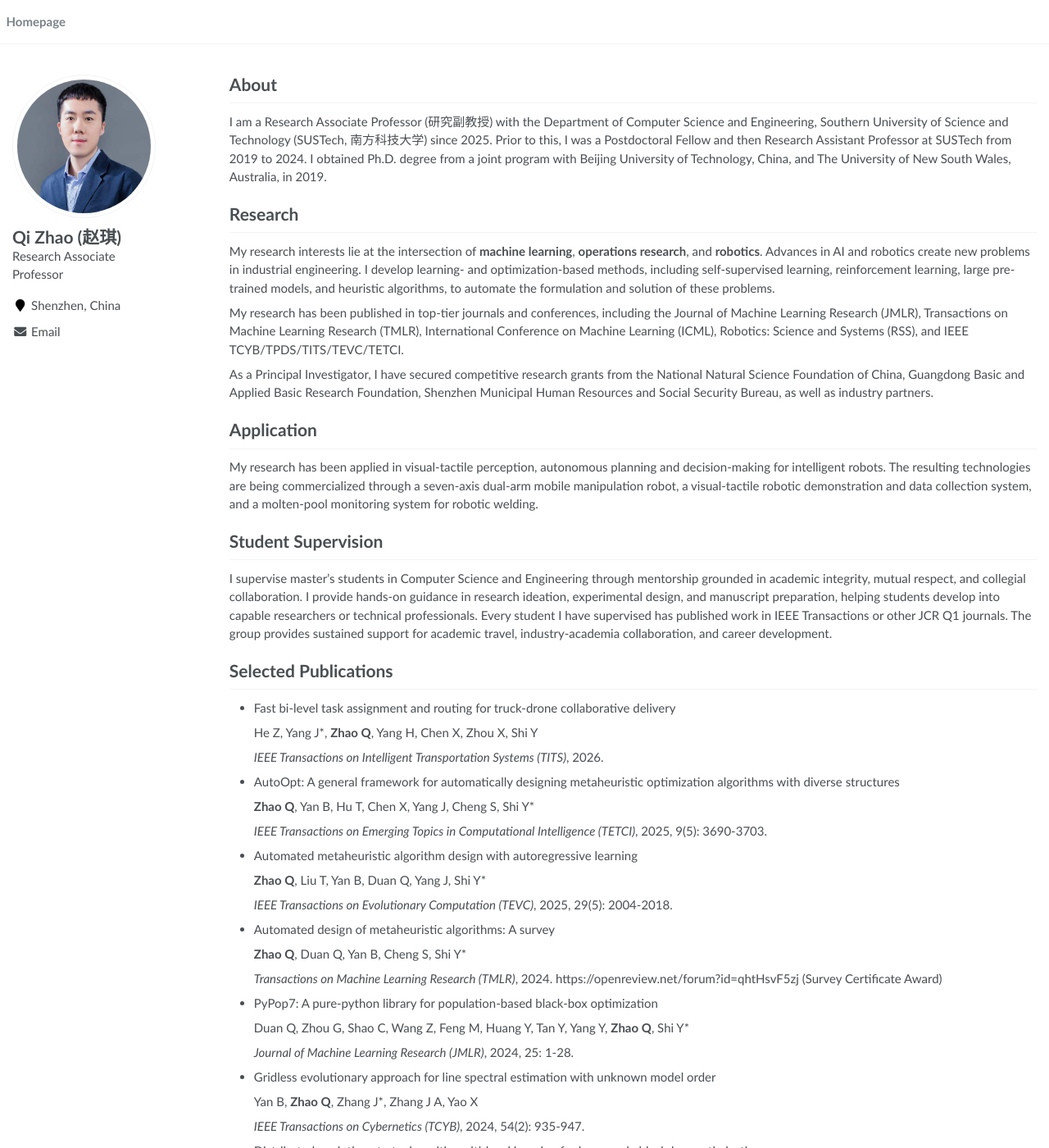
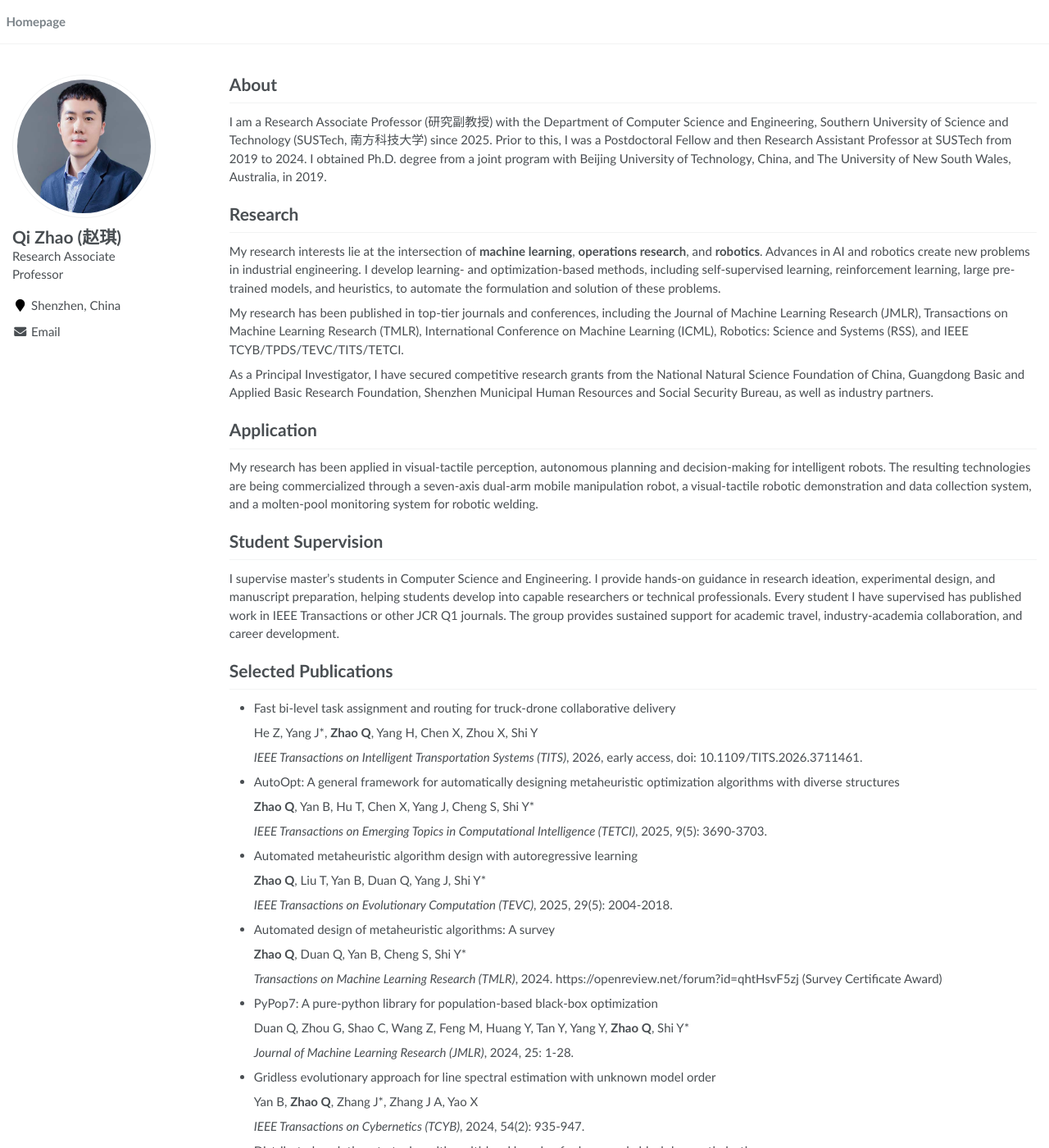
Before and after one commit to auto4opt/auto4opt, a Jekyll site: the page built from _pages/about.md, in a window 1280 px wide and 1400 px high. Shown: the whole window at 82% size. Built offline with Jekyll 4.4.1, drawn with Linux system fonts in a browser that asks for light colours.

Commit message:
revise publication

```diff
--- a/_pages/about.md
+++ b/_pages/about.md
@@ -23,9 +23,9 @@ I am a Research Associate Professor (研究副教授) with the Department of Com
 
 
 # Research
-My research interests lie at the intersection of **machine learning**, **operations research**, and **robotics**. Advances in AI and robotics create new problems in industrial engineering. I develop learning- and optimization-based methods, including self-supervised learning, reinforcement learning, large pre-trained models, and heuristic algorithms, to automate the formulation and solution of these problems.
+My research interests lie at the intersection of **machine learning**, **operations research**, and **robotics**. Advances in AI and robotics create new problems in industrial engineering. I develop learning- and optimization-based methods, including self-supervised learning, reinforcement learning, large pre-trained models, and heuristics, to automate the formulation and solution of these problems.
 
-My research has been published in top-tier journals and conferences, including the Journal of Machine Learning Research (JMLR), Transactions on Machine Learning Research (TMLR), International Conference on Machine Learning (ICML), Robotics: Science and Systems (RSS), and IEEE TCYB/TPDS/TITS/TEVC/TETCI.
+My research has been published in top-tier journals and conferences, including the Journal of Machine Learning Research (JMLR), Transactions on Machine Learning Research (TMLR), International Conference on Machine Learning (ICML), Robotics: Science and Systems (RSS), and IEEE TCYB/TPDS/TEVC/TITS/TETCI.
 
 As a Principal Investigator, I have secured competitive research grants from the National Natural Science Foundation of China, Guangdong Basic and Applied Basic Research Foundation, Shenzhen Municipal Human Resources and Social Security Bureau, as well as industry partners.
 
@@ -35,8 +35,7 @@ My research has been applied in visual-tactile perception, autonomous planning a
 
 
 # Student Supervision
-I supervise master's students in Computer Science and Engineering through mentorship grounded in academic integrity, mutual respect, and collegial collaboration. I provide hands-on guidance in research ideation, experimental design, and manuscript preparation, helping students develop into capable researchers or technical professionals. Every student I have supervised has published work in IEEE Transactions or other JCR Q1 journals. The group provides sustained support for academic travel, industry-academia collaboration, and career development.
-
+I supervise master's students in Computer Science and Engineering. I provide hands-on guidance in research ideation, experimental design, and manuscript preparation, helping students develop into capable researchers or technical professionals. Every student I have supervised has published work in IEEE Transactions or other JCR Q1 journals. The group provides sustained support for academic travel, industry-academia collaboration, and career development.
 
 
 # Selected Publications
@@ -44,7 +43,7 @@ I supervise master's students in Computer Science and Engineering through mentor
 
   He Z, Yang J*, **Zhao Q**, Yang H, Chen X, Zhou X, Shi Y
 
-  _IEEE Transactions on Intelligent Transportation Systems (TITS)_, 2026.
+  _IEEE Transactions on Intelligent Transportation Systems (TITS)_, 2026, early access, doi: 10.1109/TITS.2026.3711461.
 
 - AutoOpt: A general framework for automatically designing metaheuristic optimization algorithms with diverse structures
 
```
Also changed, not shown: 1 other file.
